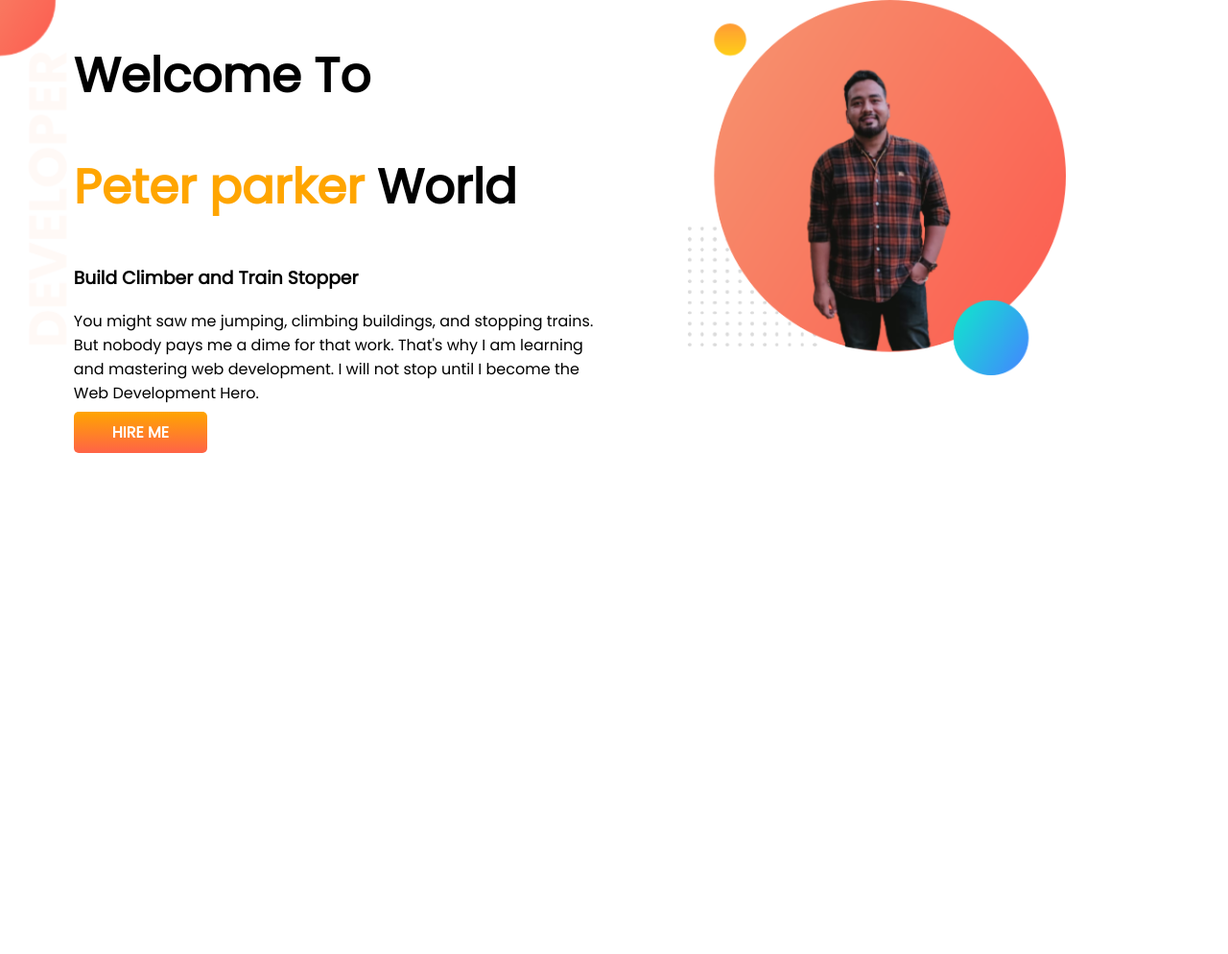
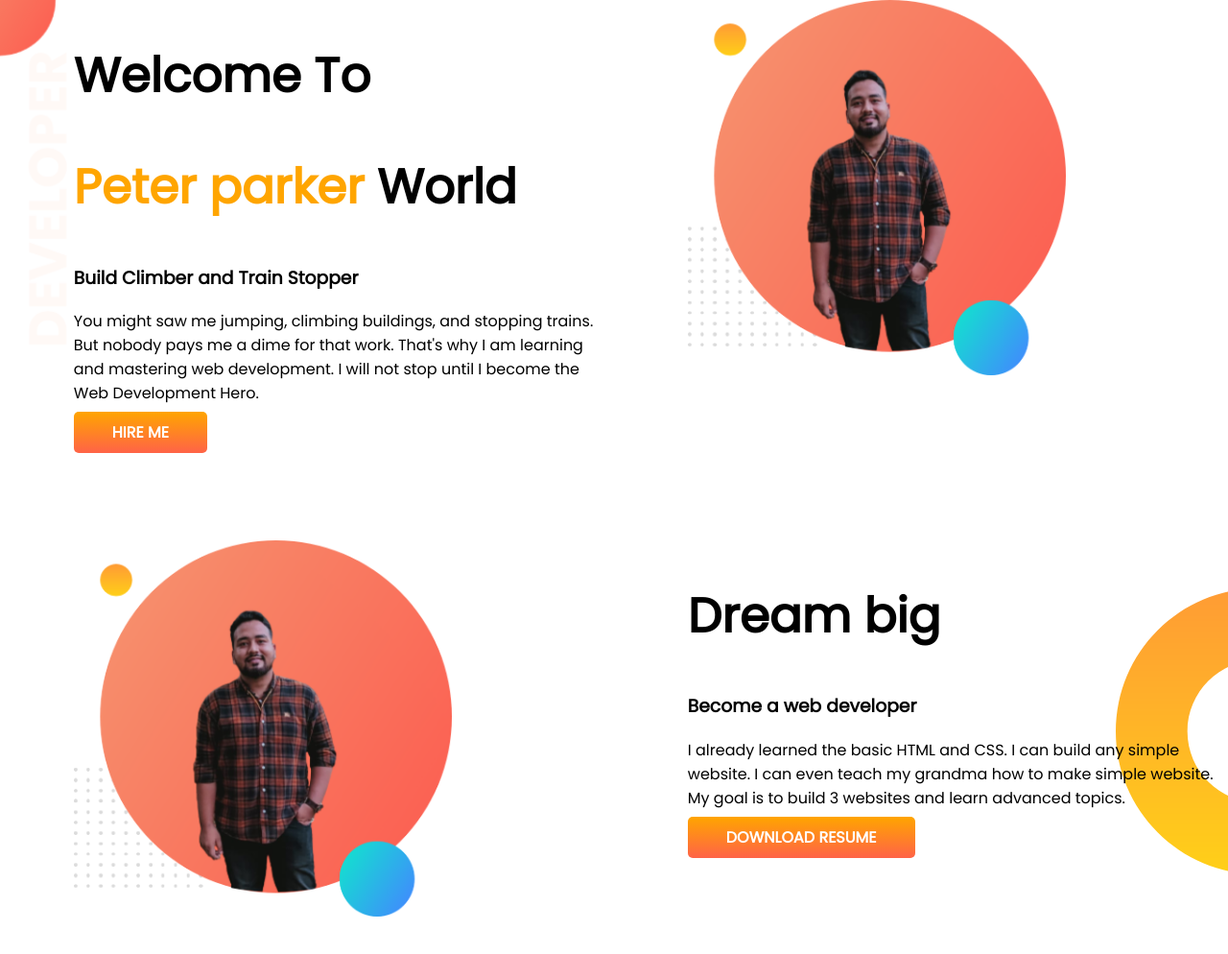
Before and after one commit to naimurrahmanniloy/developer-portfolio, a plain HTML site: page index.html in a window 1280 px wide. Shown: the whole page at 96% size. Before the commit the page ends 800 px from the top, so only its background shows below. Drawn offline with Linux system fonts and the light colour scheme.

Commit message:
dream section done

```diff
--- a/index.html
+++ b/index.html
@@ -24,5 +24,17 @@
     </div>
         </section>
 
+        <section class="dream_big">
+            <div class="half-width">
+                <img src="images/niloy-bg.png" alt="">
+            </div>
+            <div class="half-width">
+                <h1>Dream big</h1>
+                <h3>Become a web developer</h3>
+                <p>I already learned the basic HTML and CSS. I can build any simple website. I can even teach my grandma how to make simple website. My goal is to build 3 websites and learn advanced topics.</p>
+                <a class="link_button"  href="">DOWNLOAD RESUME</a>
+            </div>
+        </section>
+
 </body>
 </html>
--- a/style.css
+++ b/style.css
@@ -11,6 +11,7 @@ h1 span{
 }
 section{
     display: flex;
+    margin-bottom: 100px;
 
 }
 .half-width{
@@ -32,3 +33,9 @@ section{
     background-image: url(images/top-banner.png);
     background-repeat: no-repeat;
 }
+
+.dream_big{
+    background-image: url(images/dream-bg.png);
+    background-repeat: no-repeat;
+    background-position: right;
+}
```
